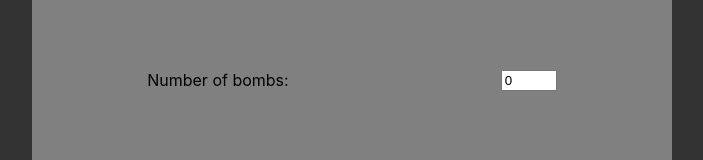
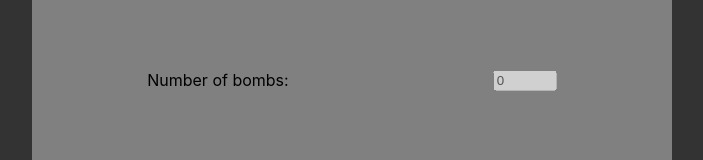
Before and after one commit to TroyB95/minesweeper, a React (Create React App) app: page / in a window 1280 px wide. Shown: the part 333-493 px from the top of the page, without its empty margins (288-991 px from the left). Built offline with nearby package versions, Linux system fonts and the light colour scheme.

Commit message:
TB - Conditionally disable input, Destructured gridOptions

```diff
--- a/src/Components/StartScreen/index.js
+++ b/src/Components/StartScreen/index.js
@@ -55,6 +55,8 @@ function StartScreen(props) {
   const globalState = useContext(store);
   const { dispatch } = globalState;
 
+  const { gridSize, bombCount } = gridOptions;
+
   return (
     <StartScreenModalBackground>
       <StartScreenModal>
@@ -69,9 +71,9 @@ function StartScreen(props) {
             <label>Grid size: </label>
             <input
               type="number"
-							min="1"
-							max="25"
-							value={gridOptions.gridSize}
+              min="10"
+              max="50"
+              value={gridSize}
               onChange={e => {
                 setGridOptions({ ...gridOptions, gridSize: Number(e.target.value) });
               }}
@@ -80,10 +82,11 @@ function StartScreen(props) {
           <OptionsInputDiv>
             <label>Number of bombs: </label>
             <input
+              disabled={gridSize > 0 ? false : true}
               type="number"
-							min="1"
-							max="25"
-							value={gridOptions.bombCount}
+              min="3"
+              max="100"
+              value={bombCount}
               onChange={e => {
                 setGridOptions({ ...gridOptions, bombCount: Number(e.target.value) });
               }}
```
Lines whose indentation alone changed are shown as unchanged.
